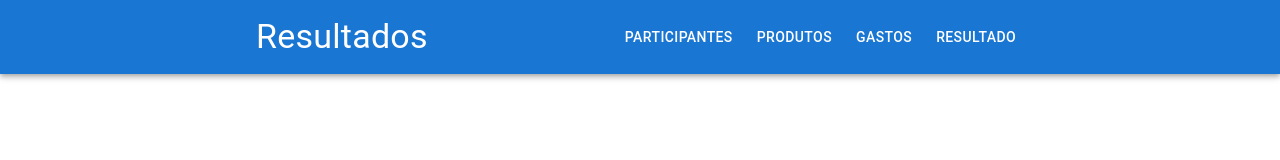
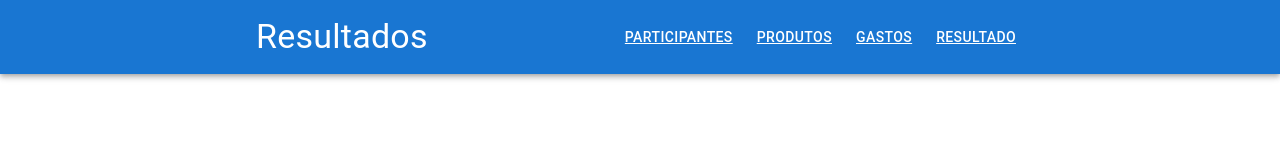
Before and after one commit to jonatas1n/divide-ai, a React (Vite) app: page /result in a window 1280 px wide. Shown: the top 160 px of the page. Built offline with nearby package versions, Linux system fonts and the light colour scheme.

Commit message:
feat: put underline at menu links

```diff
--- a/src/components/Header/index.tsx
+++ b/src/components/Header/index.tsx
@@ -32,7 +32,7 @@ export const Header = ({ title }: HeaderProps) => {
             <Button
               key={path}
               href={path}
-              sx={{ color: "white", display: "block" }}
+              sx={{ color: "white", display: "block", textDecoration: "underline" }}
             >
               {label}
             </Button>
```
